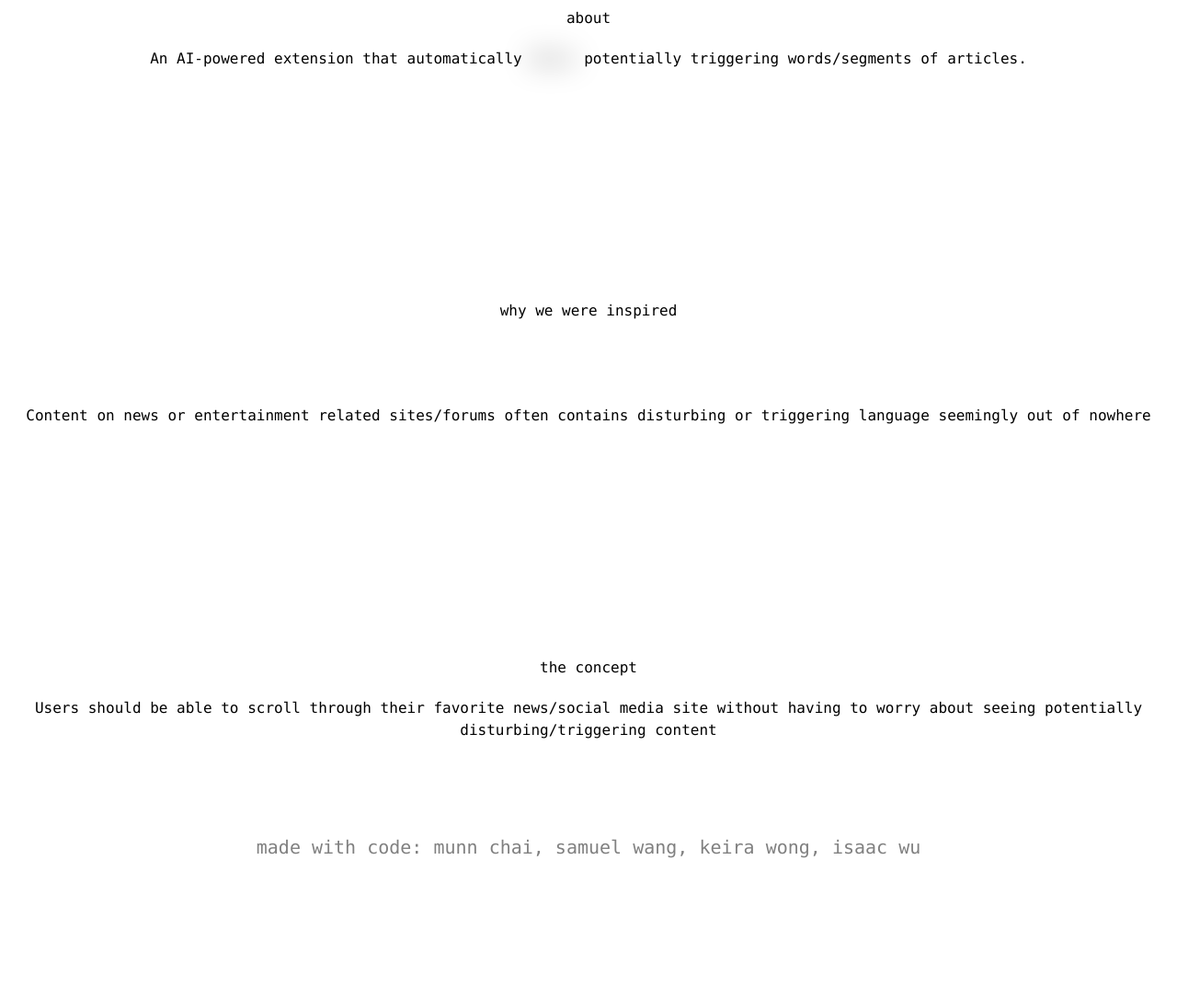
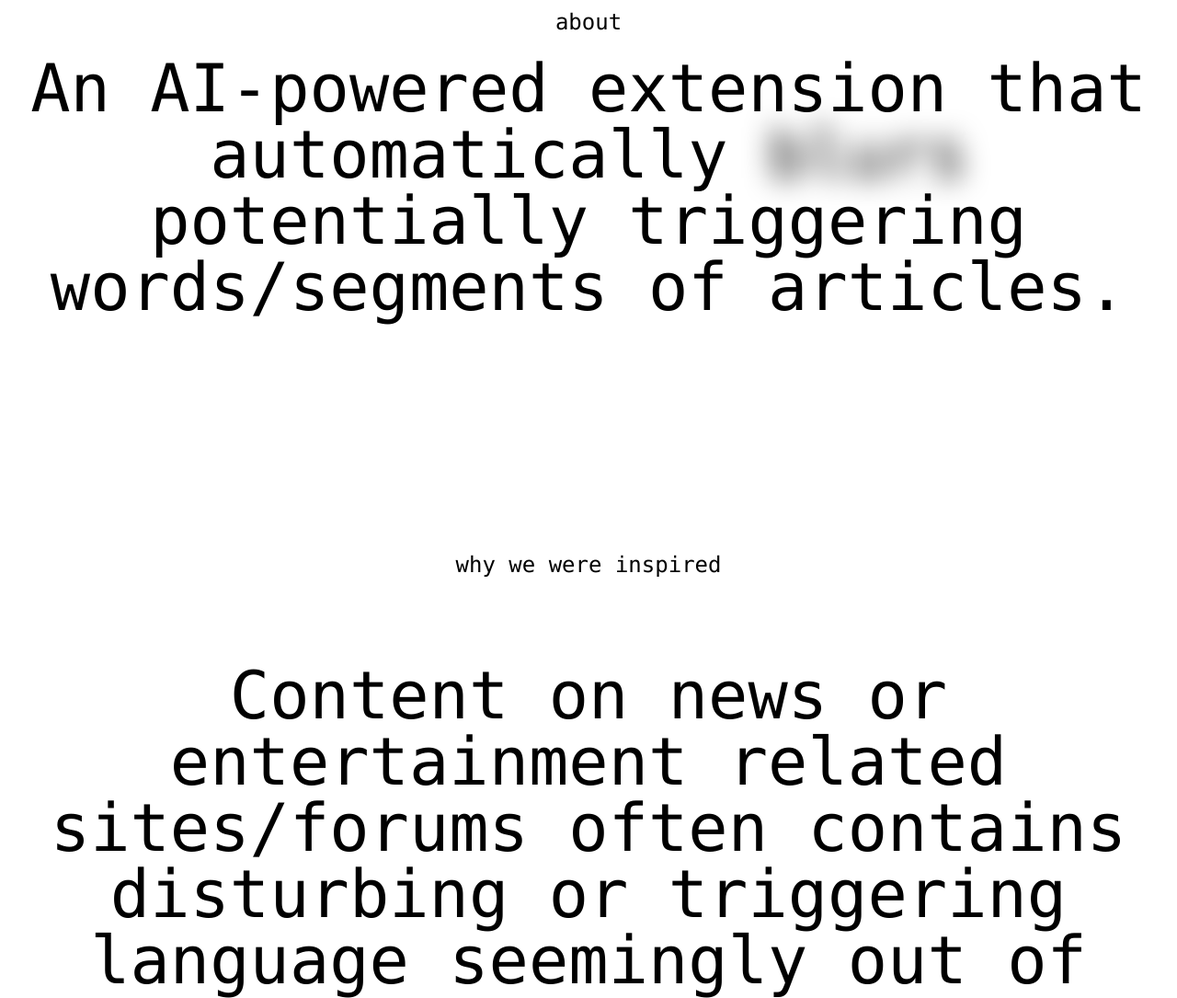
Before and after one commit to imisaacwu/SafeScroll, a browser extension: page docs/index.html in a window 1280 px wide. Shown: the part 880-1965 px from the top of the page at 92% size. Before the commit the page ends 1916 px from the top, so only its background shows below. Drawn offline with Linux system fonts and the light colour scheme.

Commit message:
Updated Website Text Size

```diff
--- a/docs/index.html
+++ b/docs/index.html
@@ -42,25 +42,25 @@
 
     <!--about section-->
         <section id="about">
-            <h2 style="font-family: Monaco; text-align: center;">about</h2>
-            <h1 class="firstSectionH1">An AI-powered extension that automatically <span class="hover-blur">blurs</span> potentially triggering words/segments of articles.</h1>
+            <h2 class="font-mono text-center text-2xl">about</h2>
+            <h1 class="firstSectionH1  font-mono text-center text-7xl">An AI-powered extension that automatically <span class="hover-blur">blurs</span> potentially triggering words/segments of articles.</h1>
             <img></img>
         </section>
 
     <!--why section-->
 
         <section id="why">
-            <h2 style="font-family: Monaco; text-align: center;">why we were inspired</h2>
-            <h1 class="secondSectionH1">Content on news or entertainment related sites/forums often contains disturbing or triggering language seemingly out of nowhere</h1>
+            <h2 class="font-mono text-center text-2xl">why we were inspired</h2>
+            <h1 class="secondSectionH1 font-mono text-center text-7xl">Content on news or entertainment related sites/forums often contains disturbing or triggering language seemingly out of nowhere</h1>
         </section>
 
     <!--concept section-->
 
         <section id="concept">
-            <h2 style="font-family: Monaco; text-align: center;">the concept</h2>
-            <h1 class="thirdSectionH1">Users should be able to scroll through their favorite news/social media site without having to worry about seeing potentially disturbing/triggering content</h1>
+            <h2 class="font-mono text-center text-2xl">the concept</h2>
+            <h1 class="thirdSectionH1  font-mono text-center text-7xl">Users should be able to scroll through their favorite news/social media site without having to worry about seeing potentially disturbing/triggering content</h1>
         </section>
 
-        <p style="color: #808080; padding-top: 100px;">made with code: munn chai, samuel wang, keira wong, isaac wu</p>
+        <p class="color: #808080; padding-top: 100px;">made with code: munn chai, samuel wang, keira wong, isaac wu</p>
 </body>
 </html>
--- a/docs/style.css
+++ b/docs/style.css
@@ -1,6 +1,6 @@
-/* *{
+ *{
     border: 1px solid #585858;
-}    */
+}
 
 @media (prefers-reduced-motion: no-preference) {
     * {
```
